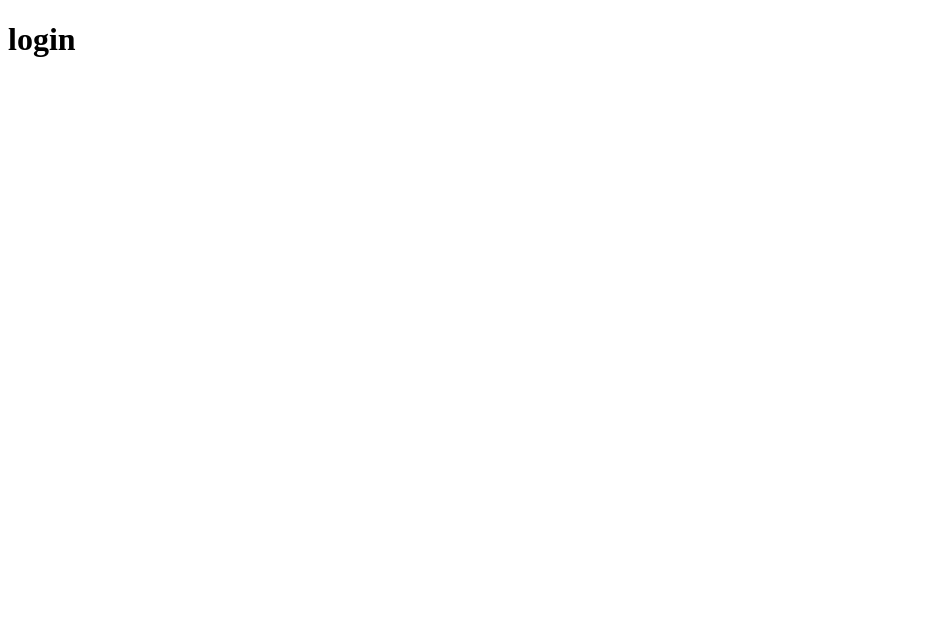
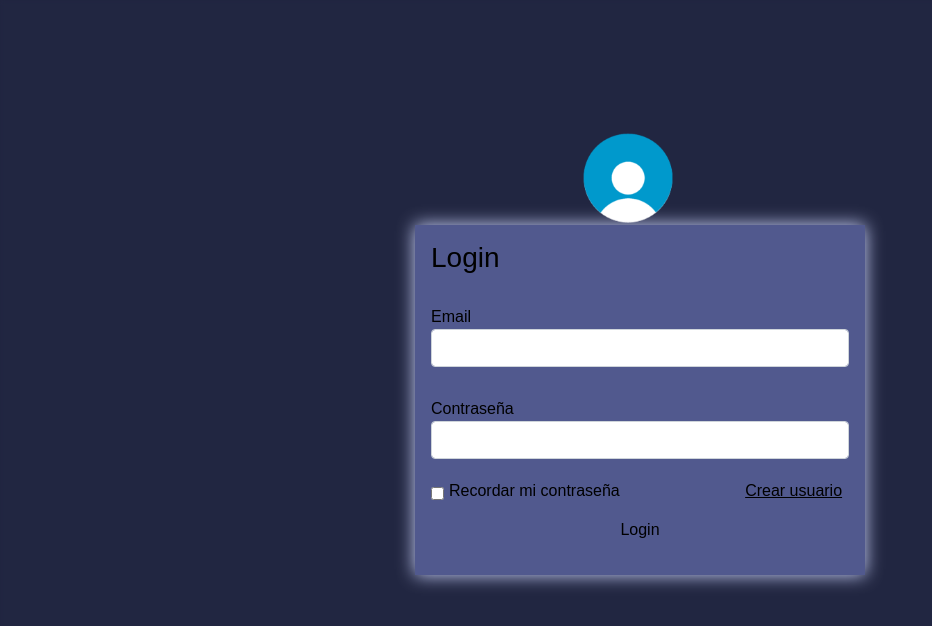
Before and after one commit to KANG-27/code-information, a plain HTML site: page pages/login.html in a window 1280 px wide. Shown: the whole page, without its empty margins (0-932 px from the left). Drawn offline with nearby package versions, Linux system fonts and the light colour scheme.

Commit message:
login terminado

```diff
--- a/CSS/login.css
+++ b/CSS/login.css
@@ -0,0 +1,104 @@
+body {
+    background-color: #212641;
+    font-family: "poppins", sans-serif;
+    backdrop-filter: blur(2px);
+}
+
+.center {
+    display: flex;
+    align-items: center;
+    justify-content: center;
+    min-height: 100vh;
+}
+
+.usuario {
+    width: 100px;
+    position: absolute;
+    top: 16%;
+    right: 47%;
+}
+
+.form {
+    background-color: #51598e;
+    box-shadow: 0 0 17px #cdd5ff;
+    width: 450px;
+    height: 350px;
+}
+
+.text {
+    color: black;
+}
+
+.form-group {
+    margin-top: 30px;
+    margin-bottom: 10px;
+}
+
+.remember-password {
+    display: flex;
+    margin-top: 20px;
+}
+
+.checkbox {
+    margin: 5px 5px 0 0;
+}
+
+.crear-usuario {
+    margin: 0 0 0 30%;
+    /* text-decoration: none; */
+    color: black;
+
+}
+
+.button-login {
+    text-decoration: none;
+    color: black;
+    margin-top: 15px;
+}
+
+.button-login:hover {
+    color: #cdd5ff;
+}
+.crear-usuario:hover {
+    color: #cdd5ff;
+
+}
+
+@media (max-width: 300px) {
+    .form {
+        background-color: #51598e;
+        box-shadow: 0 0 17px #cdd5ff;
+        width: 450px;
+        height: 400px;
+    }
+}
+@media (max-width: 500px) {
+    .usuario {
+        display: none;
+    }
+    .remember-password{
+        display: contents;
+    }
+    .crear-usuario {
+        margin: 0;
+    }
+
+}
+
+@media (max-width: 700px) {
+    .usuario {
+        right: 41%;
+    }
+}
+
+@media (max-width: 800px) {
+    .usuario {
+        right: 42%;
+    }
+}
+
+@media (max-width: 900px) {
+    .usuario {
+        right: 43%;
+    }
+}
--- a/pages/login.html
+++ b/pages/login.html
@@ -1,12 +1,43 @@
 <!DOCTYPE html>
 <html lang="en">
+
 <head>
     <meta charset="UTF-8">
     <meta http-equiv="X-UA-Compatible" content="IE=edge">
     <meta name="viewport" content="width=device-width, initial-scale=1.0">
-    <title>Document</title>
+    <link href="https://cdn.jsdelivr.net/npm/bootstrap@5.1.3/dist/css/bootstrap.min.css" rel="stylesheet" integrity="sha384-1BmE4kWBq78iYhFldvKuhfTAU6auU8tT94WrHftjDbrCEXSU1oBoqyl2QvZ6jIW3" crossorigin="anonymous">
+    <script src="https://cdn.jsdelivr.net/npm/bootstrap@5.1.3/dist/js/bootstrap.bundle.min.js" integrity="sha384-ka7Sk0Gln4gmtz2MlQnikT1wXgYsOg+OMhuP+IlRH9sENBO0LRn5q+8nbTov4+1p" crossorigin="anonymous"></script>
+    <link rel="preconnect" href="https://fonts.googleapis.com">
+    <link rel="preconnect" href="https://fonts.gstatic.com" crossorigin>
+    <link href="https://fonts.googleapis.com/css2?family=Krub:wght@400;700&family=Staatliches&display=swap" rel="stylesheet">
+    <link rel="stylesheet" href="../CSS/login.css">
 </head>
+
 <body>
-    <h1>login</h1>
+    <div class="container">
+        <div class="center">
+            <form action="#" class=" p-3 form">
+                <img src="../image/netlog3.png" alt="usuario" class="usuario">
+                <h3 class="text">Login</h3>
+                <div class="form-group">
+                    <label for="email" class="text">Email</label>
+                    <input type="text" id="email" class="form-control">
+                </div>
+                <div class="form-group">
+                    <label for="pasword" class="text">Contraseña</label>
+                    <input type="text" id="pasword" class="form-control">
+                </div>
+                <div class="remember-password">
+                    <input type="checkbox" name="remember-password" id="remember-password" class="checkbox">
+                    <label for="remember-password" class="text">Recordar mi contraseña</label>
+                    <a href="createUser.html" class="crear-usuario"> Crear usuario </a>
+                </div>
+                <center>
+                    <a href="index.html" type="submit" class="button-login">Login</a href="index.html">
+                </center>
+            </form>
+        </div>
+    </div>
 </body>
+
 </html>
```
Also changed, not shown: pages/createUser.html (added, +12 -0 lines), image/netlog3.png (added).
